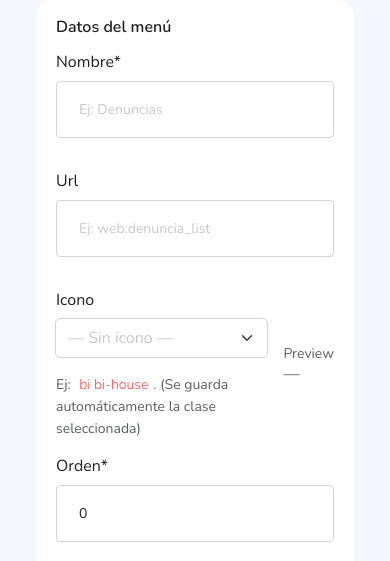
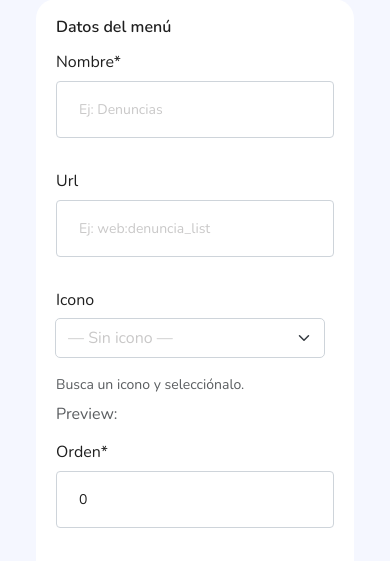
Before and after one commit to tuhackerfav9-stack/Denuncias_Gad, a Django app: page /web/menus/create/ in a window 390 px wide. Shown: the part 195-756 px from the top of the page. Run offline with Django 5.2, Linux system fonts and the light colour scheme; the visitor is signed in with stand-in values (Sample User, id 1); data that the repository does not hold is empty; some libraries are stand-ins or nearby versions.

Commit message:
subiendo rutas y mensajes correjidos5

```diff
--- a/web/forms.py
+++ b/web/forms.py
@@ -105,71 +105,15 @@ from .models import Menus
 
 ICON_CHOICES = [
     ("", "— Sin icono —"),
-    ("bi bi-house", "Casa / Inicio"),
-    ("bi bi-speedometer2", "Tablero / Dashboard"),
-    ("bi bi-list", "Menú / Lista"),
-    ("bi bi-megaphone", "Denuncia / Reporte"),
-    ("bi bi-file-earmark-text", "Documento"),
-    ("bi bi-folder", "Carpeta"),
-    ("bi bi-person", "Usuario"),
-    ("bi bi-person-check", "Usuario verificado"),
-    ("bi bi-people", "Usuarios / Grupo"),
-    ("bi bi-person-badge", "Funcionario / Credencial"),
-    ("bi bi-gear", "Configuración"),
-    ("bi bi-tools", "Herramientas"),
-    ("bi bi-shield-lock", "Seguridad / Escudo"),
-    ("bi bi-bell", "Notificación"),
-    ("bi bi-exclamation-triangle", "Alerta"),
-    ("bi bi-check-circle", "Correcto"),
-    ("bi bi-x-circle", "Error"),
-    ("bi bi-info-circle", "Información"),
-    ("bi bi-question-circle", "Ayuda"),
-    ("bi bi-search", "Buscar"),
-    ("bi bi-funnel", "Filtro"),
-    ("bi bi-map", "Mapa"),
-    ("bi bi-geo-alt", "Ubicación"),
-    ("bi bi-telephone", "Teléfono"),
-    ("bi bi-envelope", "Correo"),
-    ("bi bi-chat-dots", "Chat"),
-    ("bi bi-send", "Enviar"),
-    ("bi bi-calendar-event", "Calendario"),
-    ("bi bi-clock-history", "Historial"),
-    ("bi bi-bar-chart", "Estadística"),
-    ("bi bi-download", "Descargar"),
-    ("bi bi-upload", "Subir"),
-    ("bi bi-printer", "Imprimir"),
-    ("bi bi-pencil-square", "Editar"),
-    ("bi bi-trash", "Eliminar"),
-    ("bi bi-plus-circle", "Agregar"),
-    ("bi bi-arrow-repeat", "Refrescar"),
-    ("bi bi-box-arrow-right", "Salir"),
-    ("bi bi-link-45deg", "Enlace"),
-    ("bi bi-paperclip", "Adjuntar"),
-    ("bi bi-image", "Imagen"),
-    ("bi bi-camera", "Cámara"),
-    ("bi bi-mic", "Micrófono"),
-    ("bi bi-volume-mute", "Silencio"),
-    ("bi bi-star", "Favorito"),
-    ("bi bi-flag", "Bandera"),
-    ("bi bi-tag", "Etiqueta"),
-    ("bi bi-cash", "Dinero"),
-    ("bi bi-bank", "Banco"),
-    ("bi bi-building", "Edificio"),
-    ("bi bi-signpost-2", "Carretera"),
-    ("bi bi-droplet", "Agua"),
-    ("bi bi-fire", "Incendio"),
-    ("bi bi-card-checklist", "Checklist"),
-    ("bi bi-table", "Tabla"),
-    ("bi bi-grid", "Cuadrícula"),
-    ("bi bi-layers", "Capas"),
-    ("bi bi-hdd-network", "Servidor"),
-    ("bi bi-database", "Base de datos"),
-    ("bi bi-cloud", "Nube"),
-    ("bi bi-wifi", "WiFi"),
-    ("bi bi-code-slash", "Código"),
-    ("bi bi-terminal", "Terminal"),
-    ("bi bi-bug", "Bug"),
-    ("bi bi-save", "Guardar"),
+    ("mdi mdi-home", "Inicio (mdi-home)"),
+    ("mdi mdi-view-dashboard", "Dashboard (mdi-view-dashboard)"),
+    ("mdi mdi-file-document", "Documento (mdi-file-document)"),
+    ("mdi mdi-folder", "Carpeta (mdi-folder)"),
+    ("mdi mdi-account", "Usuario (mdi-account)"),
+    ("mdi mdi-account-group", "Grupo (mdi-account-group)"),
+    ("mdi mdi-cog", "Configuración (mdi-cog)"),
+    ("mdi mdi-alert", "Alerta (mdi-alert)"),
+    ("mdi mdi-map-marker", "Ubicación (mdi-map-marker)"),
 ]
 
 
@@ -177,7 +121,7 @@ class MenuForm(forms.ModelForm):
     icono = forms.ChoiceField(
         choices=ICON_CHOICES,
         required=False,
-        widget=forms.Select(attrs={"class": "form-control"})
+        widget=forms.Select(attrs={"class": "form-select"})
     )
 
     class Meta:
--- a/web/templates/menus/menu_form.html
+++ b/web/templates/menus/menu_form.html
@@ -63,16 +63,16 @@
 
           <div class="col-12 col-lg-6">
             <div class="d-flex justify-content-between align-items-center">
-              <div class="flex-grow-1">
-                {{ form.icono|as_crispy_field }}
-                <small class="text-muted">
-                  Ej: <code>bi bi-house</code>. (Se guarda automáticamente la clase seleccionada)
-                </small>
-              </div>
-              <div class="ms-3 text-nowrap">
-                <div class="text-muted small">Preview</div>
-                <div id="iconPreview" class="fs-4"></div>
-              </div>
+              <div class="col-md-6">
+  {{ form.icono|as_crispy_field }}
+  <small class="text-muted">Busca un icono y selecciónalo.</small>
+
+  <div class="mt-2 d-flex align-items-center gap-2">
+    <span class="text-muted">Preview:</span>
+    <i id="iconPreview" class=""></i>
+  </div>
+</div>
+
             </div>
           </div>
 
@@ -114,53 +114,37 @@
 {% endblock %}
 
 {% block extra_js %}
+
+
 <script>
 (function(){
-  // ✅ Select2 para iconos (igual estilo que Padre)
-  const $icon = window.jQuery ? window.jQuery("#id_icono") : null;
+  const select = document.getElementById("id_icono");
   const preview = document.getElementById("iconPreview");
 
-  function paintPreview(cls){
-    if(!preview) return;
-    preview.className = cls || "";
-    preview.innerHTML = cls ? "" : "<span class='text-muted'>—</span>";
+  function paint(){
+    const v = (select?.value || "").trim();
+    preview.className = v;
   }
 
-  function formatIcon(state){
-    // state.id == value del option (ej: "bi bi-house")
-    if(!state.id) return state.text;
-    const cls = state.id;
-    return window.jQuery(
-      `<span><i class="${cls}" style="font-size:18px; margin-right:8px;"></i>${state.text}</span>`
-    );
-  }
-
-  if($icon && $icon.length){
-    // Si ya tienes select2 global, esto lo deja bonito y con buscador
-    $icon.select2({
-      width: "100%",
-      placeholder: "Buscar icono...",
-      allowClear: true,
-      templateResult: formatIcon,
-      templateSelection: formatIcon,
-      dropdownParent: $icon.closest(".card-body") // ✅ evita que se corte
-    });
-
-    // Preview inicial
-    paintPreview($icon.val());
-
-    // Preview al cambiar
-    $icon.on("change", function(){
-      paintPreview(this.value);
-    });
-  } else {
-    // fallback si no hay jQuery (raro en select2, pero por si acaso)
-    const iconSelect = document.getElementById("id_icono");
-    if(iconSelect){
-      paintPreview(iconSelect.value);
-      iconSelect.addEventListener("change", ()=> paintPreview(iconSelect.value));
-    }
+  if(select){
+    select.addEventListener("change", paint);
+    paint();
   }
 })();
 </script>
+<script>
+$(function(){
+  const $sel = $("#id_icono");
+  function formatIcon (state) {
+    if (!state.id) return state.text;
+    return $(`<span><i class="${state.id}" style="margin-right:8px"></i>${state.text}</span>`);
+  }
+  $sel.select2({
+    width: "100%",
+    templateResult: formatIcon,
+    templateSelection: formatIcon
+  });
+});
+</script>
+
 {% endblock %}
```
